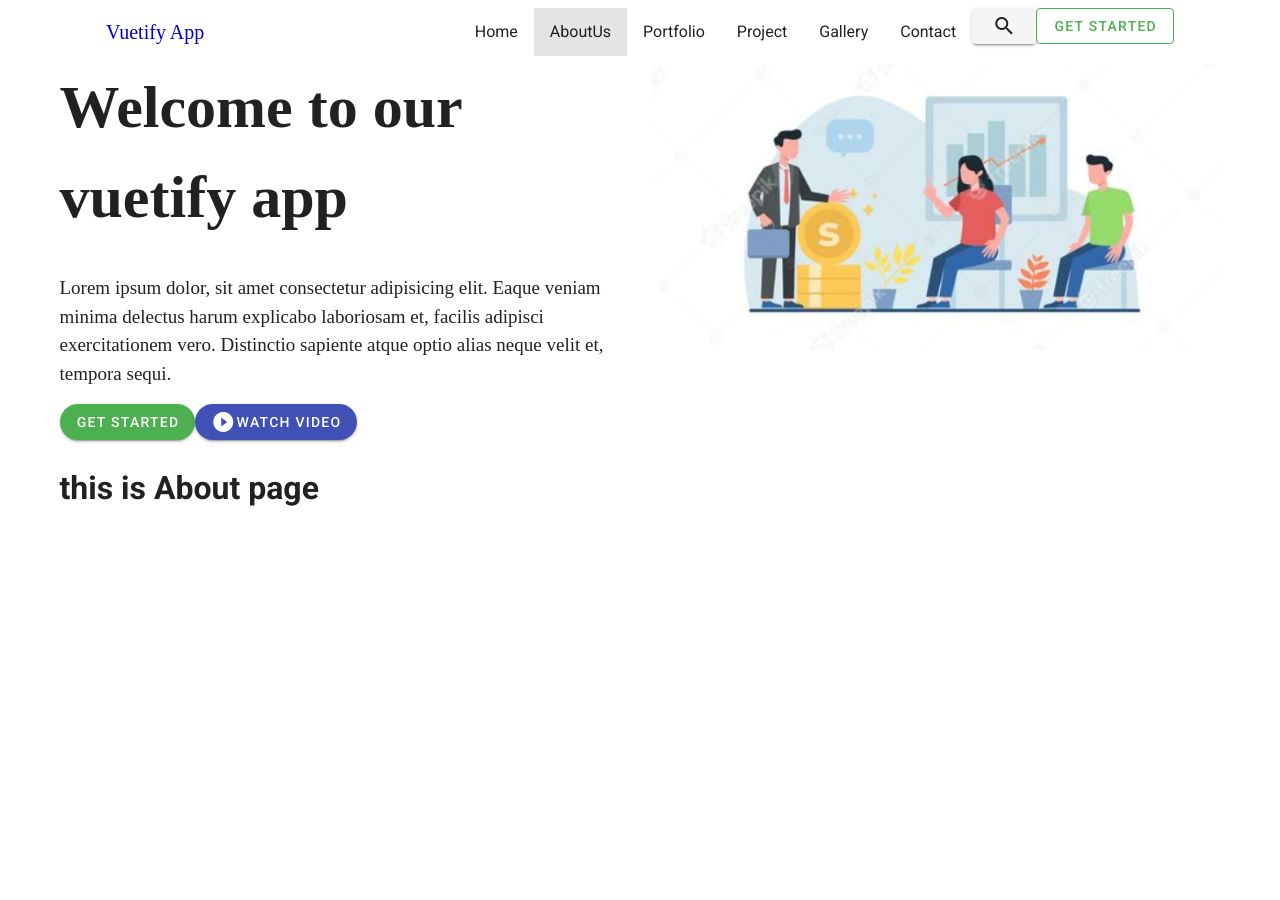
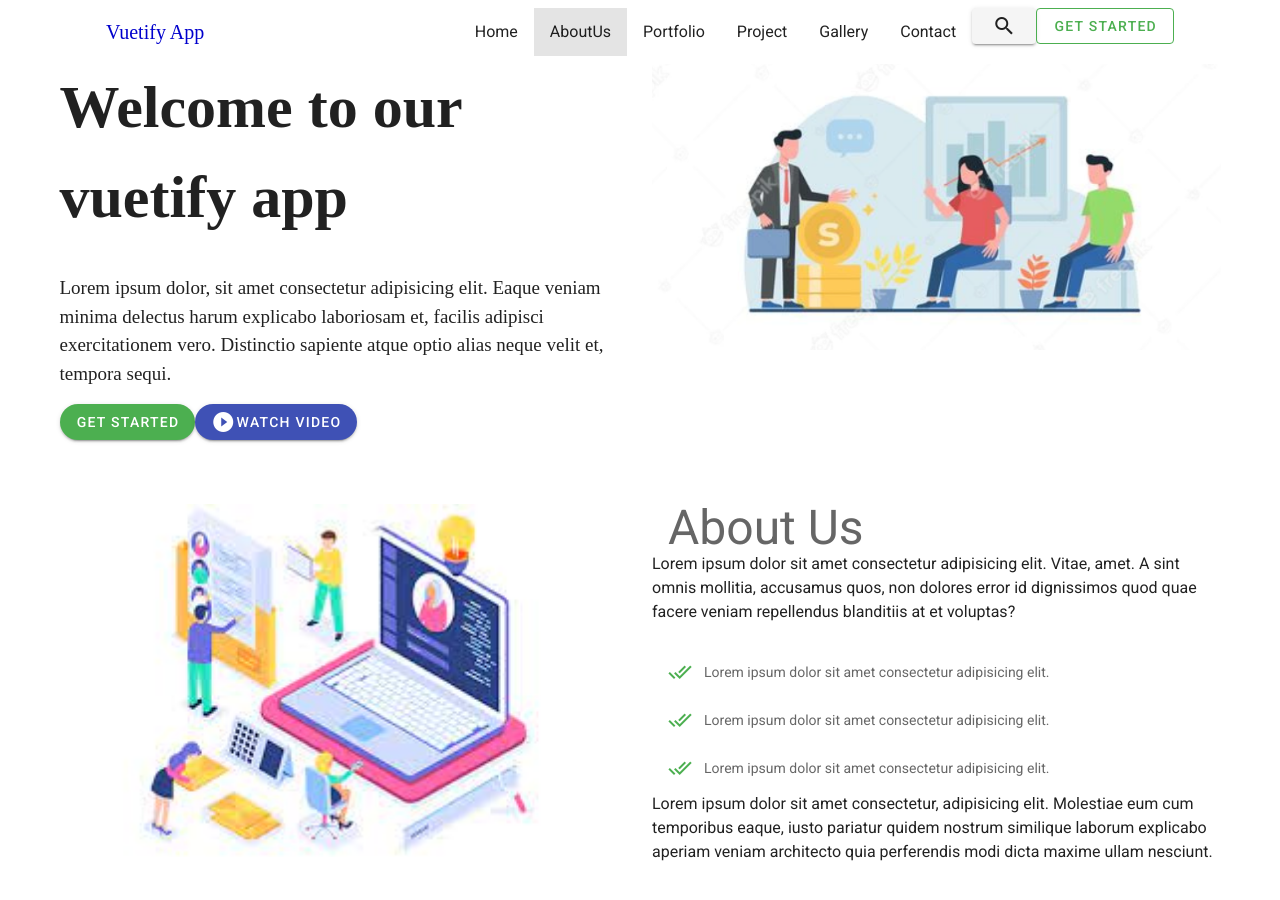
Before and after one commit to randika-chathuranga/vuejs-frontend, a Vue app: page /about in a window 1280 px wide. Shown: the top 900 px of the page. Before the commit the page ends 800 px from the top, so only its background shows below. Built offline with nearby package versions, Linux system fonts and the light colour scheme.

Commit message:
created about page

```diff
--- a/src/views/About.vue
+++ b/src/views/About.vue
@@ -1,10 +1,55 @@
 <template>
-  <v-container>
-    <h1>this is About page</h1>
+  <v-container class="mt-10">
+    <v-row>
+      <v-col lg="6">
+        <img src="./../assets/about.png" alt="" width="100%" />
+      </v-col>
+      <v-col>
+        <v-subheader class="display-2">About Us</v-subheader>
+        <p>
+          Lorem ipsum dolor sit amet consectetur adipisicing elit. Vitae, amet.
+          A sint omnis mollitia, accusamus quos, non dolores error id
+          dignissimos quod quae facere veniam repellendus blanditiis at et
+          voluptas?
+        </p>
+        <v-list>
+          <v-list-item>
+            <v-icon color="success" class="mr-3">mdi-check-all</v-icon>
+            <v-list-item-subtitle>
+              Lorem ipsum dolor sit amet consectetur adipisicing
+              elit.</v-list-item-subtitle
+            >
+          </v-list-item>
+          <v-list-item>
+            <v-icon color="success" class="mr-3">mdi-check-all</v-icon>
+            <v-list-item-subtitle>
+              Lorem ipsum dolor sit amet consectetur adipisicing
+              elit.</v-list-item-subtitle
+            >
+          </v-list-item>
+          <v-list-item>
+            <v-icon color="success" class="mr-3">mdi-check-all</v-icon>
+            <v-list-item-subtitle>
+              Lorem ipsum dolor sit amet consectetur adipisicing
+              elit.</v-list-item-subtitle
+            >
+          </v-list-item>
+          <p>
+            Lorem ipsum dolor sit amet consectetur, adipisicing elit. Molestiae
+            eum cum temporibus eaque, iusto pariatur quidem nostrum similique
+            laborum explicabo aperiam veniam architecto quia perferendis modi
+            dicta maxime ullam nesciunt.
+          </p>
+        </v-list>
+      </v-col>
+    </v-row>
   </v-container>
 </template>
 
 
 <script>
-export default {};
+export default {
+  name: "About",
+};
+//
 </script>
--- a/src/views/Gallery.vue
+++ b/src/views/Gallery.vue
@@ -6,5 +6,7 @@
 
 
 <script>
-export default {};
+export default {
+  name: "Gallery",
+};
 </script>
--- a/src/views/Home.vue
+++ b/src/views/Home.vue
@@ -22,7 +22,9 @@
 </template>
 
 <script>
-export default {};
+export default {
+  name: "Home",
+};
 </script>
 
 
```
Also changed, not shown: src/assets/about.png (added).
